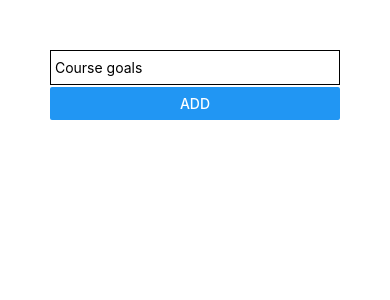
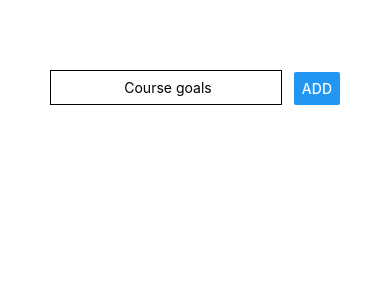
Before and after one commit to GuximS1/ReactNativeTest, a React Native app: screen / in a window 390 px wide. Shown: the top 300 px of the page. Built offline with nearby package versions, Linux system fonts and the light colour scheme.

Commit message:
Course Goals

```diff
--- a/App.js
+++ b/App.js
@@ -4,17 +4,9 @@
 
 export default function App() {
   return (
-    <View style={{ padding: 50 }}>
-      <View>
-        <TextInput
-          placeholder=" Course goals"
-          style={{
-            //borderColor: "black",
-            borderWidth: 1,
-            height: 35,
-            marginBottom: 2,
-          }}
-        />
+    <View style={styles.screen}>
+      <View style={styles.inputContainer}>
+        <TextInput placeholder=" Course goals" style={styles.input} />
         <Button title="ADD" />
       </View>
       <View></View>
@@ -22,4 +14,20 @@
   );
 }
 
-const styles = StyleSheet.create({});
+const styles = StyleSheet.create({
+  screen: { padding: 50 },
+  inputContainer: {
+    paddingTop: 20,
+    flexDirection: "row",
+    justifyContent: "space-between",
+    alignItems: "center",
+  },
+  input: {
+    //borderColor: "black",
+    borderWidth: 1,
+    height: 35,
+    marginBottom: 2,
+    width: "80%",
+    textAlign: "center",
+  },
+});
```
